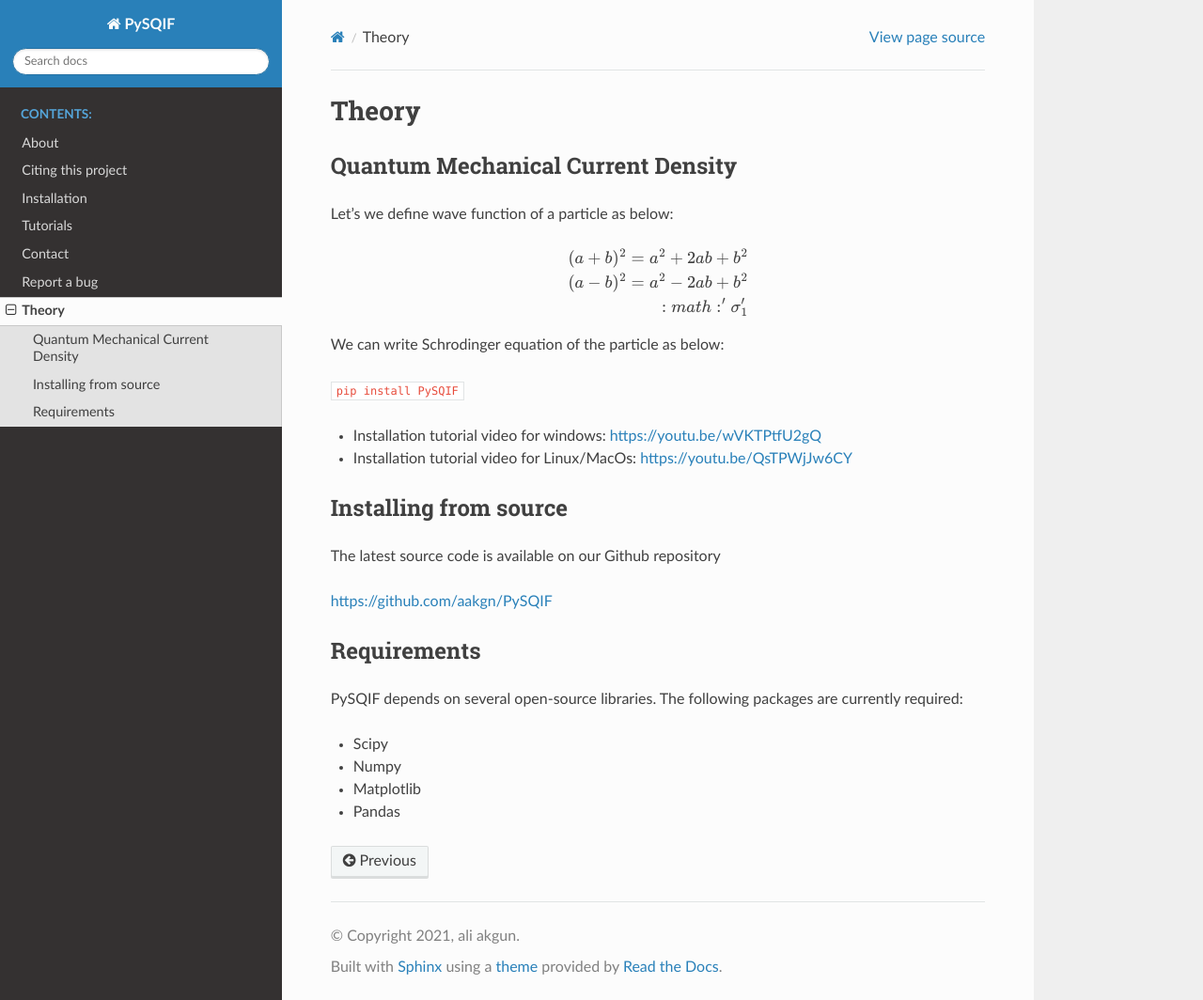
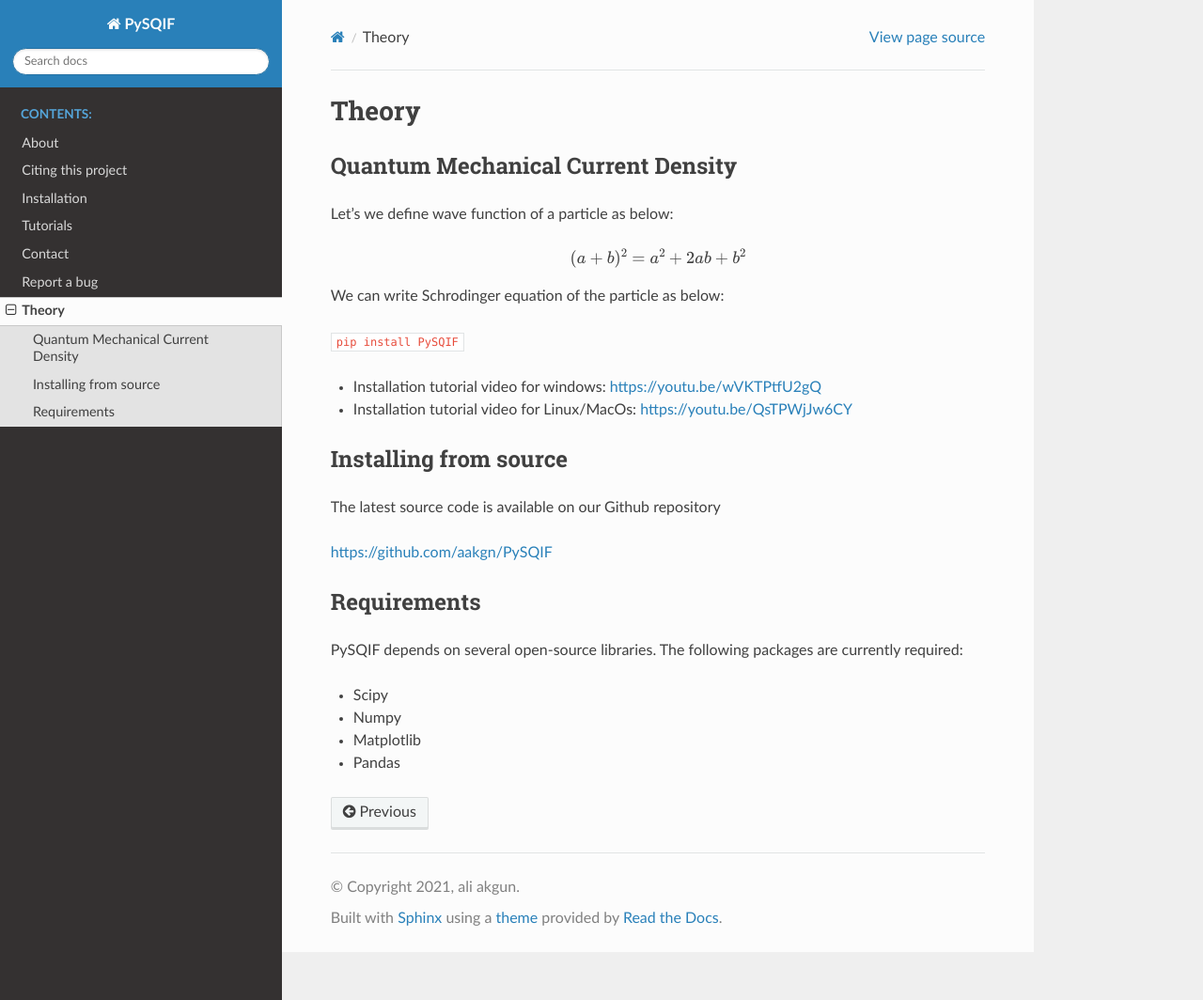
Before and after one commit to aakgn/PySQIF, a Sphinx documentation site: the page built from docs/source/theory.rst, in a window 1280 px wide and 1064 px high. Shown: the whole window at 94% size. Built offline with Sphinx 7.4.7 and the Read the Docs theme 2.0.0, drawn with Linux system fonts in a browser that asks for light colours; pages that are not in the unit, such as notebooks, are missing from menus.

Commit message:
Update theory.rst

```diff
--- a/docs/source/theory.rst
+++ b/docs/source/theory.rst
@@ -6,13 +6,7 @@ Quantum Mechanical Current Density
 ==================
 Let's we define wave function of a particle as below:
 
-.. math::
-
-   (a + b)^2 = a^2 + 2ab + b^2
-
-   (a - b)^2 = a^2 - 2ab + b^2
-
-   :math:'\sigma_{1}'
+.. math:: (a + b)^2 = a^2 + 2ab + b^2
 
 We can write Schrodinger equation of the particle as below:
 
```
